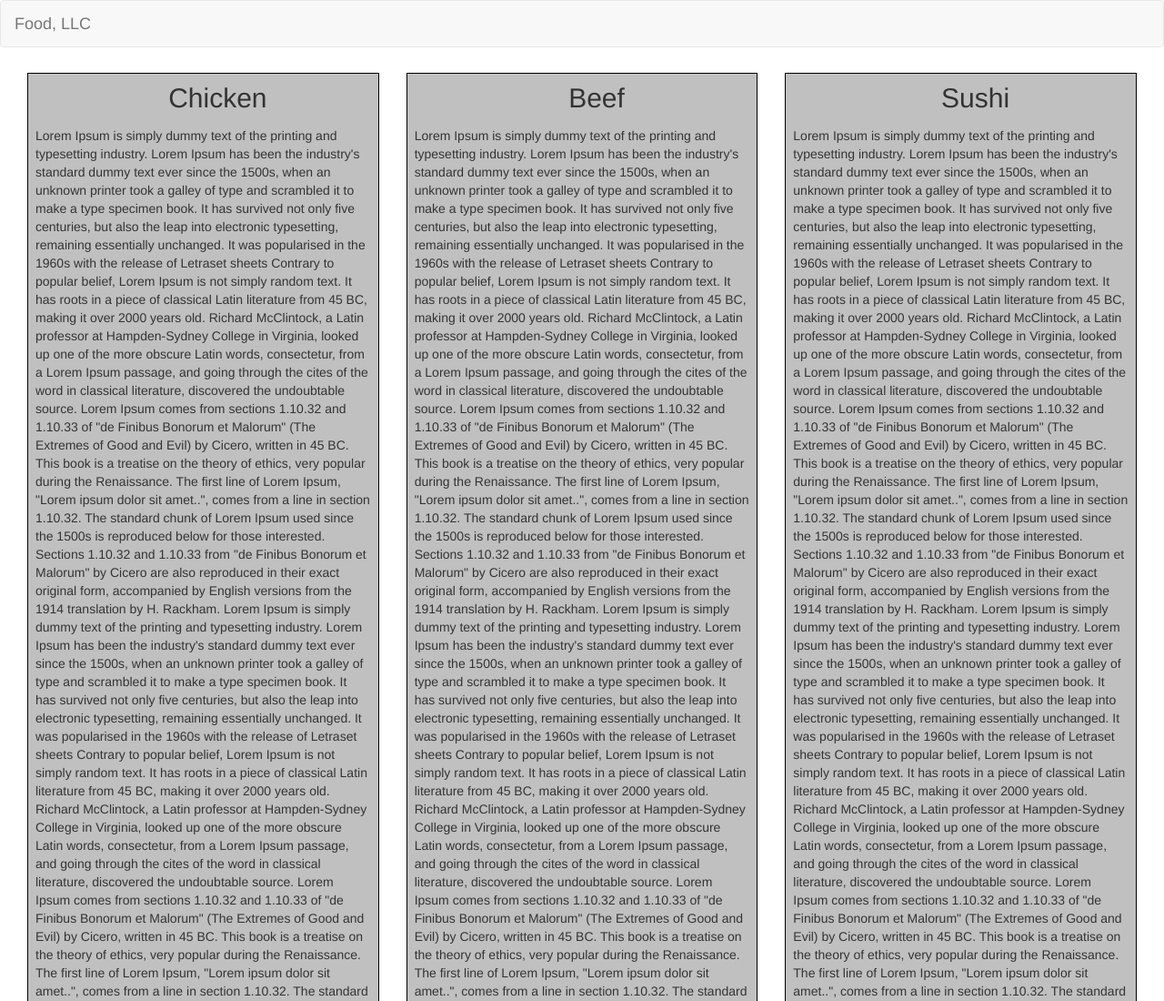
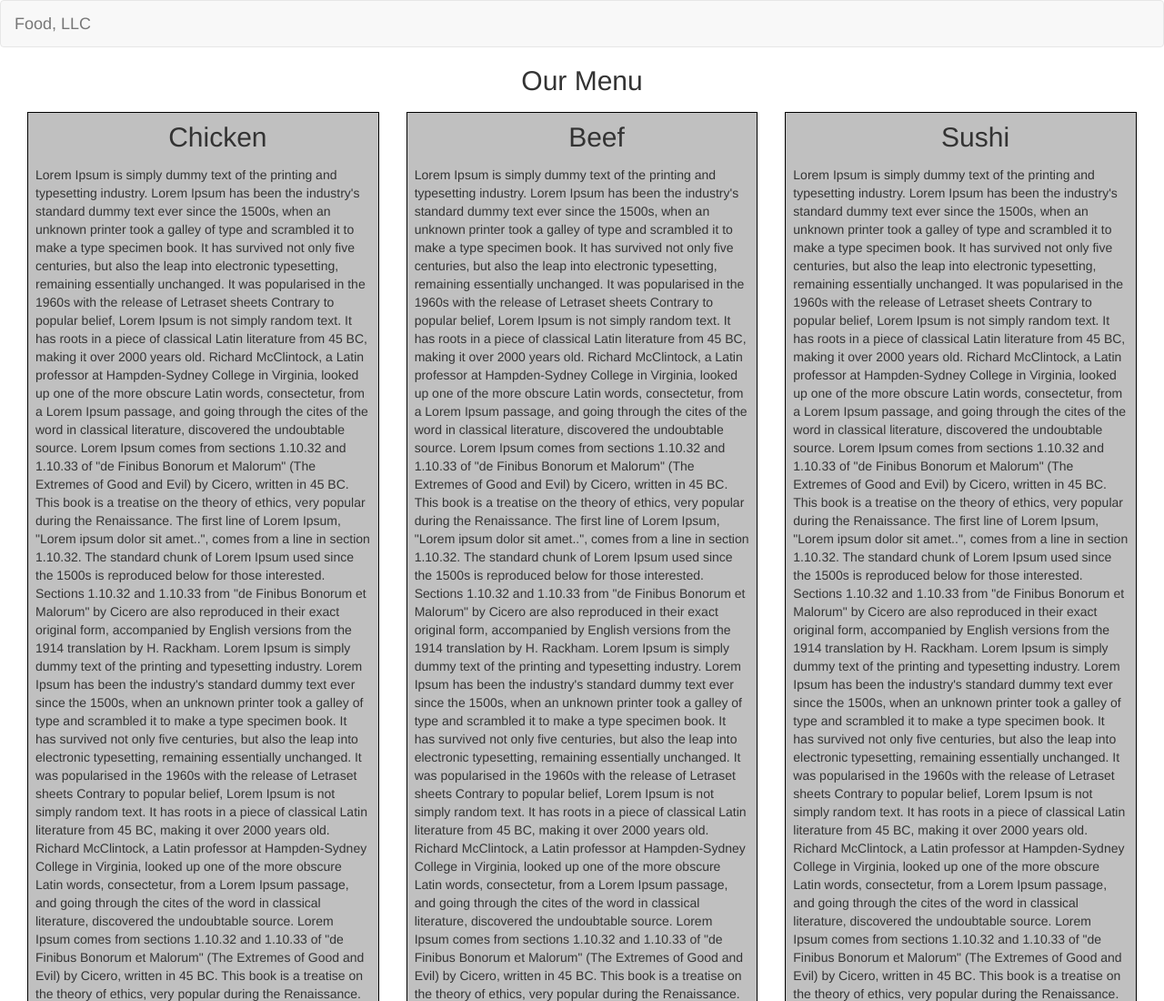
Before and after one commit to KobbyMmo/module3-solution, a plain HTML site: page index.html in a window 1280 px wide. Shown: the top 1100 px of the page at 91% size. Drawn offline with Linux system fonts and the light colour scheme.

Commit message:
Our menu

```diff
--- a/index.html
+++ b/index.html
@@ -42,7 +42,7 @@
 </nav>
 
 <!--End of Header-->
-
+<h2 class="text-center">Our Menu</h2>
 <section class="row" id="main-section">
 <article class="col-md-6 col-lg-4 ">
   <div class="column-content-body">
```
